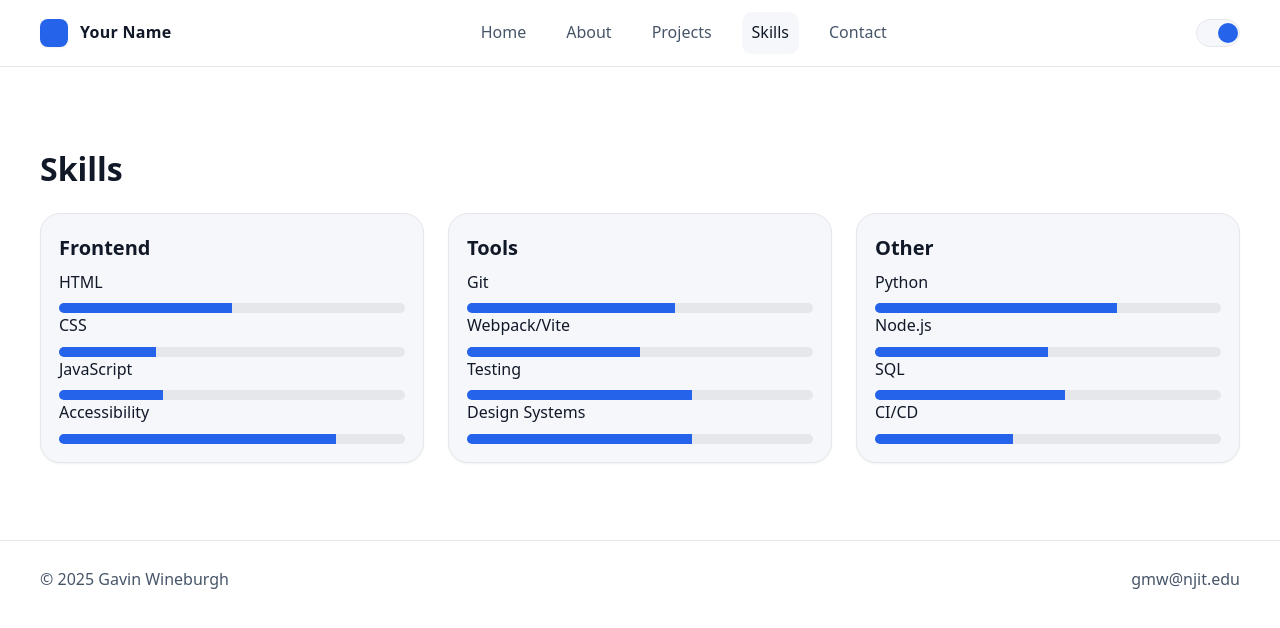
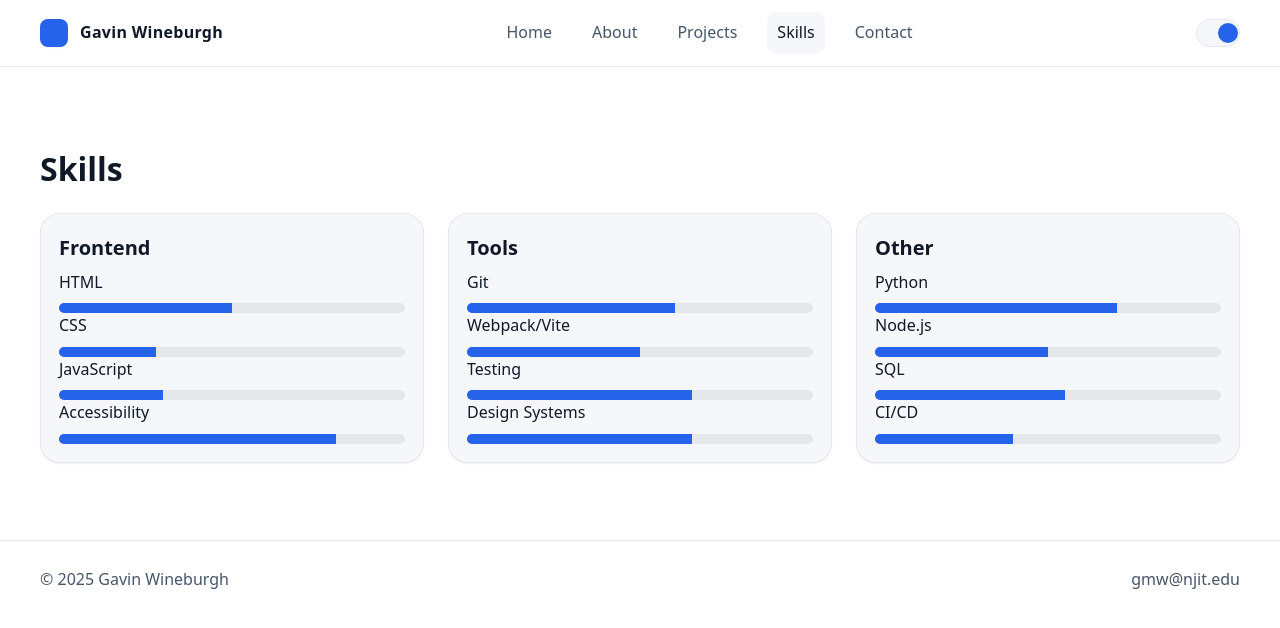
Before and after one commit to gmw-ux/portfolio-sdet, a plain HTML site: page skills.html in a window 1280 px wide. Drawn offline with Linux system fonts and the light colour scheme.

Commit message:
Updated skills.html

```diff
--- a/skills.html
+++ b/skills.html
@@ -15,7 +15,7 @@
     <div class="container nav-wrap">
       <a class="brand" href="index.html" aria-label="Home">
         <span class="logo" aria-hidden="true"></span>
-        <span>Your Name</span>
+        <span>Gavin Wineburgh</span>
       </a>
       <nav class="primary-nav" aria-label="Primary">
         <a href="index.html">Home</a>
```
